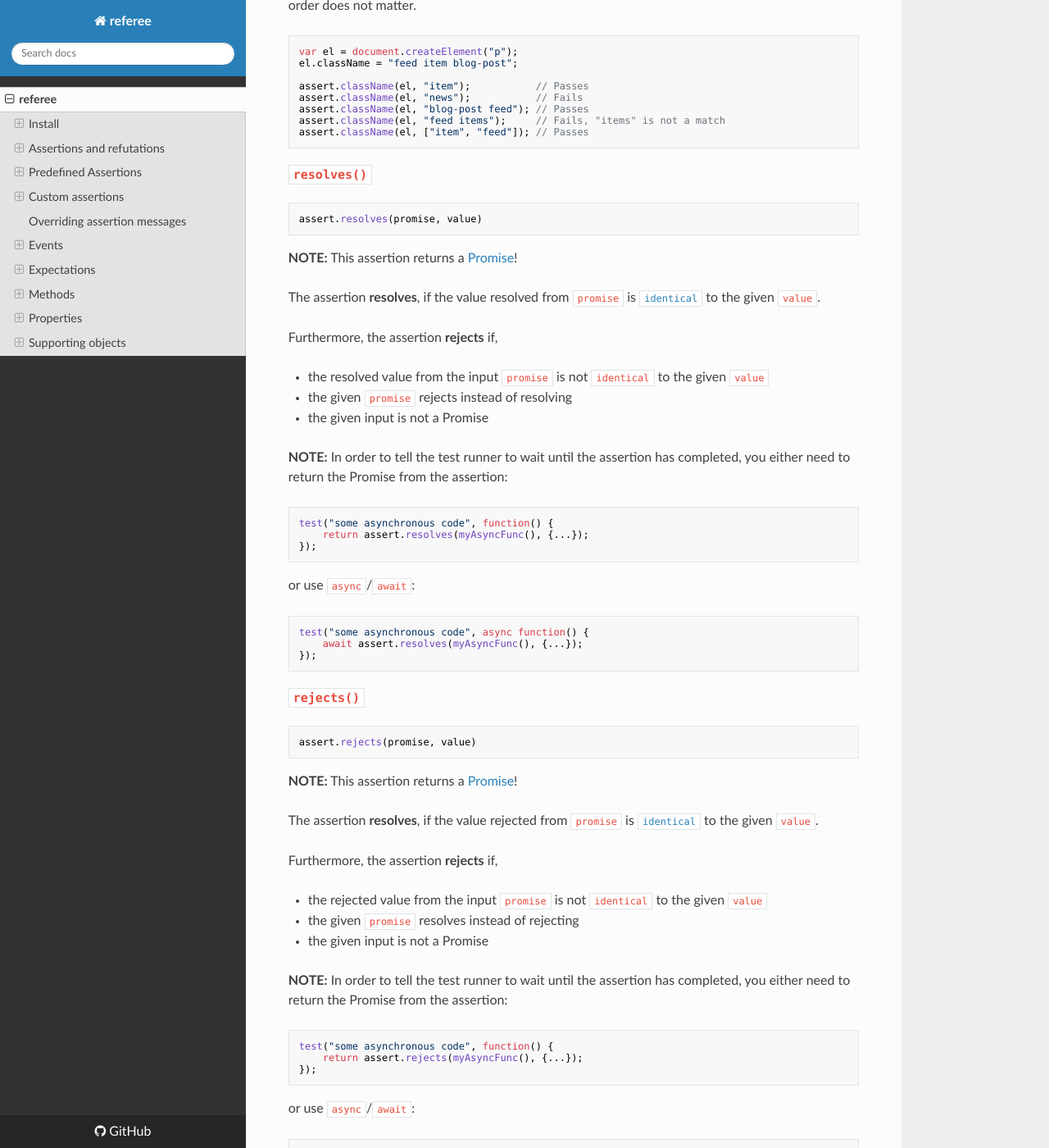
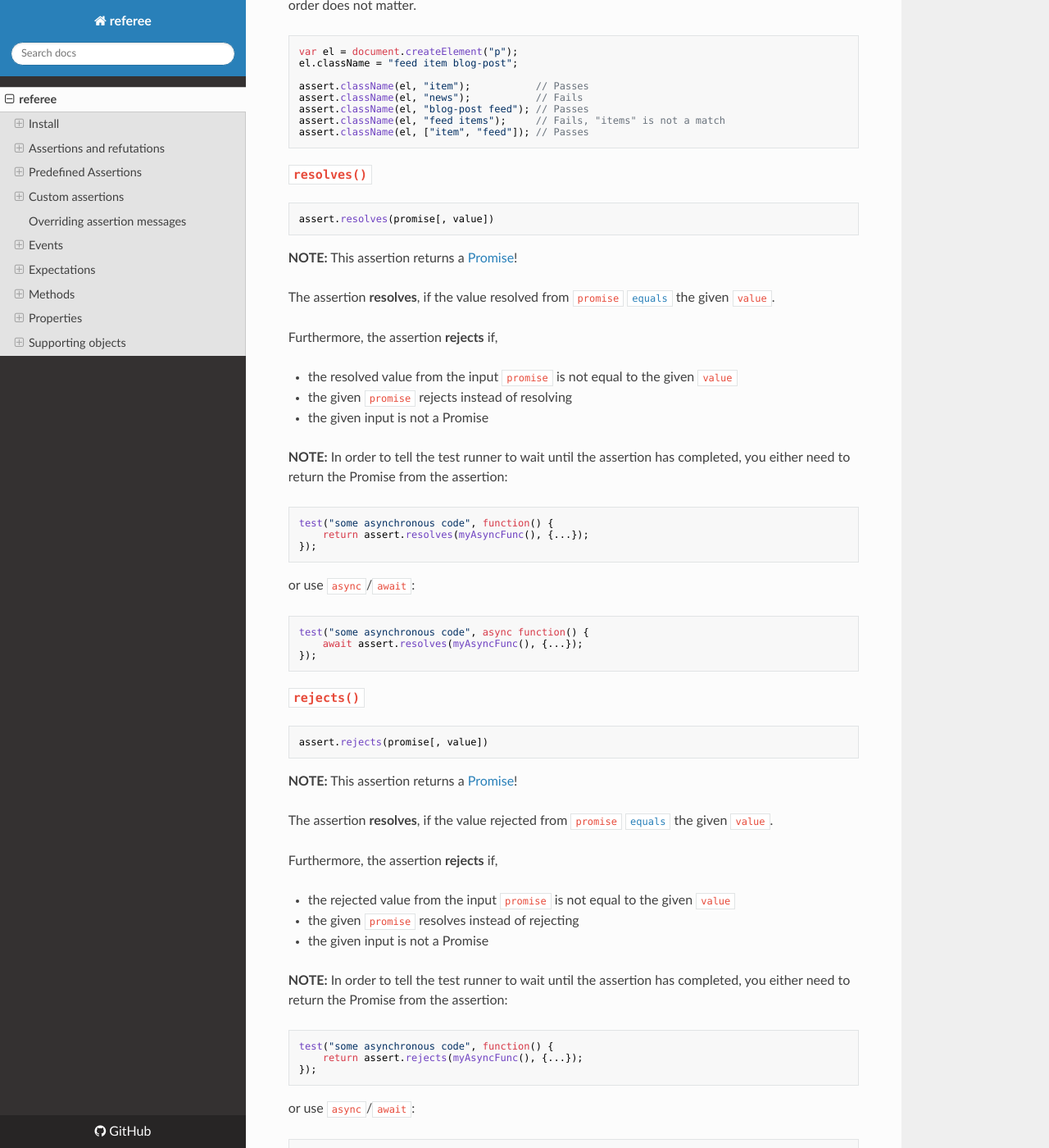
Before and after one commit to sinonjs/referee, an MkDocs documentation site: the page built from docs/index.md, in a window 1280 px wide and 1400 px high, scrolled down 26192 px. Shown: the whole window at 82% size. Built offline with MkDocs 1.6.1, drawn with Linux system fonts in a browser that asks for light colours; nearby versions of some CDN libraries.

Commit message:
Adjust documentation for resolves and rejects

````diff
--- a/docs/index.md
+++ b/docs/index.md
@@ -1481,18 +1481,18 @@ assert.className(el, ["item", "feed"]); // Passes
 ### `resolves()`
 
 ```js
-assert.resolves(promise, value)
+assert.resolves(promise[, value])
 ```
 
 **NOTE:** This assertion returns a
 [Promise](https://developer.mozilla.org/en-US/docs/Web/JavaScript/Reference/Global_Objects/Promise)!
 
-The assertion **resolves**, if the value resolved from `promise` is
-[`identical`](http://sinonjs.github.io/samsam/#identicalx-y) to the given `value`.
+The assertion **resolves**, if the value resolved from `promise`
+[`equals`](#equals) the given `value`.
 
 Furthermore, the assertion **rejects** if,
 
-* the resolved value from the input `promise` is not `identical` to the given `value`
+* the resolved value from the input `promise` is not equal to the given `value`
 * the given `promise` rejects instead of resolving
 * the given input is not a Promise
 
@@ -1516,18 +1516,18 @@ test("some asynchronous code", async function() {
 ### `rejects()`
 
 ```js
-assert.rejects(promise, value)
+assert.rejects(promise[, value])
 ```
 
 **NOTE:** This assertion returns a
 [Promise](https://developer.mozilla.org/en-US/docs/Web/JavaScript/Reference/Global_Objects/Promise)!
 
-The assertion **resolves**, if the value rejected from `promise` is
-[`identical`](http://sinonjs.github.io/samsam/#identicalx-y) to the given `value`.
+The assertion **resolves**, if the value rejected from `promise`
+[`equals`](#equals) the given `value`.
 
 Furthermore, the assertion **rejects** if,
 
-* the rejected value from the input `promise` is not `identical` to the given `value`
+* the rejected value from the input `promise` is not equal to the given `value`
 * the given `promise` resolves instead of rejecting
 * the given input is not a Promise
 
````
